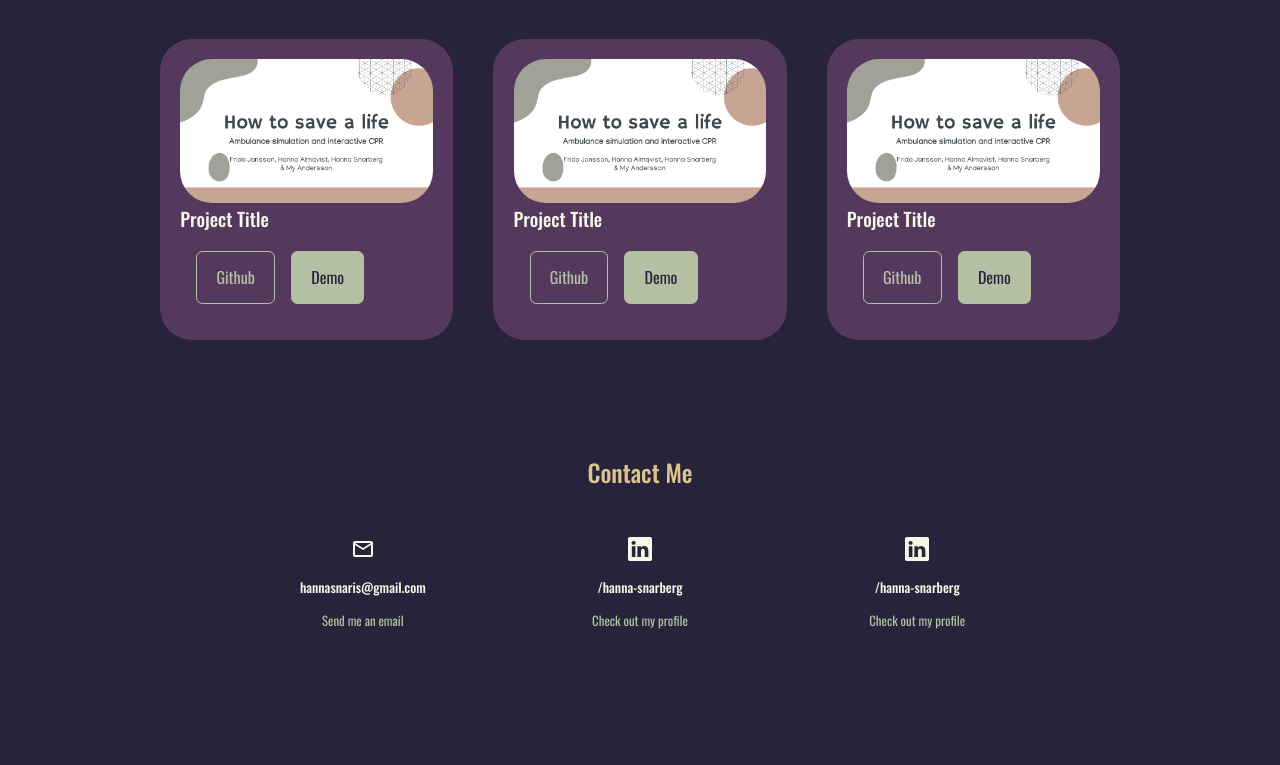
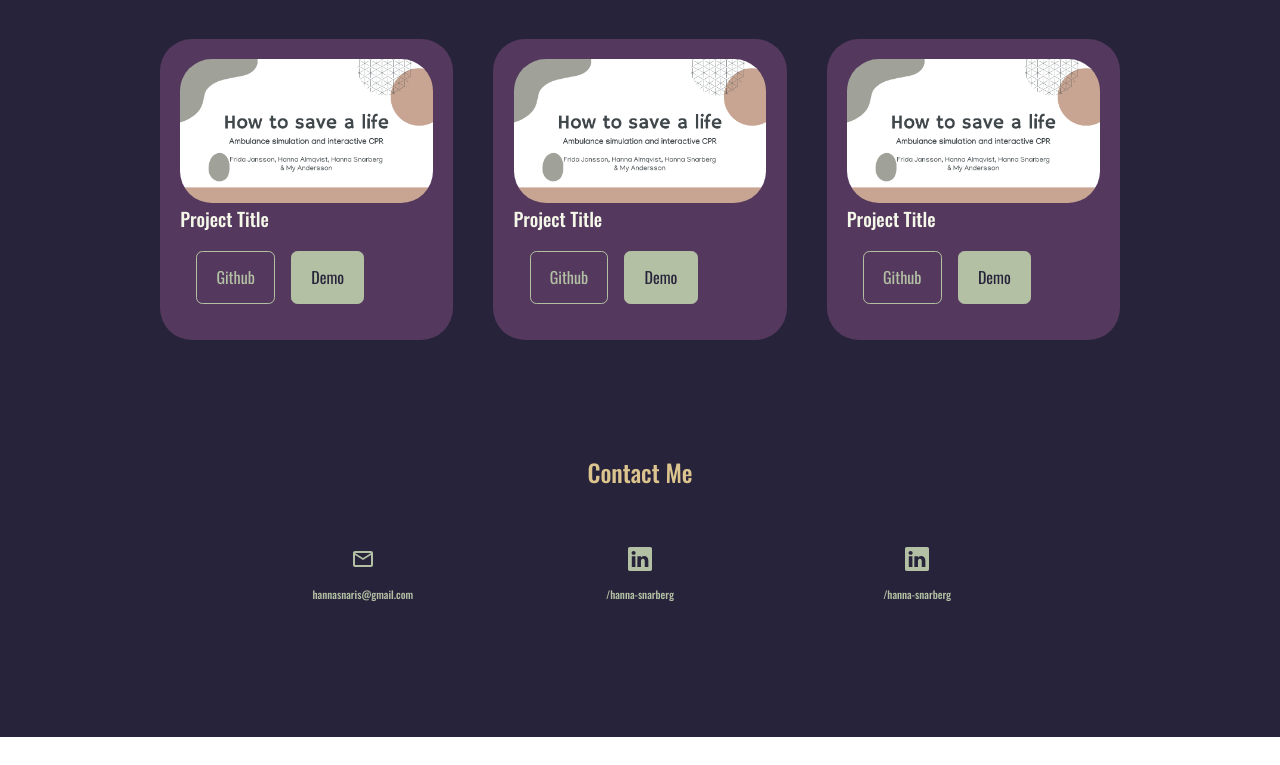
Before and after one commit to hannasnarberg/Portfolio-Website, a React (Create React App) app: page / in a window 1280 px wide. Shown: the part 2204-2969 px from the top of the page. After the commit the page ends 2941 px from the top, so only its background shows below. Built offline with nearby package versions, Linux system fonts and the light colour scheme.

Commit message:
Added gradient to background

```diff
--- a/src/components/contact/Contact.jsx
+++ b/src/components/contact/Contact.jsx
@@ -13,19 +13,16 @@ function Contact() {
                icon={<MdOutlineEmail className="contact__option-icon" />}
                me={'hannasnaris@gmail.com'}
                reference={'mailto:hannasnaris@gmail.com'}
-               prompt={'Send me an email'}
             />
             <ContactOption
                icon={<BsLinkedin className="contact__option-icon" />}
                me={'/hanna-snarberg'}
                reference={'https://www.linkedin.com/in/hanna-snarberg/'}
-               prompt={'Check out my profile'}
             />
             <ContactOption
                icon={<BsLinkedin className="contact__option-icon" />}
                me={'/hanna-snarberg'}
                reference={'https://www.linkedin.com/in/hanna-snarberg/'}
-               prompt={'Check out my profile'}
             />
          </div>
       </section>
--- a/src/components/contact/ContactOption.jsx
+++ b/src/components/contact/ContactOption.jsx
@@ -1,13 +1,12 @@
 import React from 'react';
 import './contact.css';
 
-function ContactOption({ icon, me, reference, prompt }) {
+function ContactOption({ icon, me, reference }) {
    return (
       <article className="contact__option">
-         {icon}
-         <h5>{me}</h5>
          <a href={reference} target="_blank" rel="noreferrer">
-            {prompt}
+            {icon}
+            <h5 className="contact_option-text">{me}</h5>
          </a>
       </article>
    );
--- a/src/components/contact/contact.css
+++ b/src/components/contact/contact.css
@@ -13,16 +13,11 @@
 }
 
 .contact__option {
+   background: transparent;
    padding: 1.2rem;
    border-radius: 1.2rem;
    text-align: center;
-   border: 1px solid transparent;
    transition: var(--transition);
-}
-
-.contact__option:hover {
-   background: transparent;
-   border-color: var(--color-primary-variant);
 }
 
 .contact__option-icon {
@@ -40,7 +35,7 @@
 
 @media screen and (max-width: 1024px) {
    .container.contact__container {
-      grid-template-columns: 1fr;
+      width: var(--container-width-md);
       gap: 2rem;
    }
 }
@@ -51,5 +46,6 @@
    .container.contact__container {
       width: var(--container-width-sm);
       gap: 2rem;
+      grid-template-columns: 1fr;
    }
 }
--- a/src/components/header/header.css
+++ b/src/components/header/header.css
@@ -21,6 +21,7 @@ header {
    .header__container > h1 {
       color: transparent;
       -webkit-background-clip: text;
+      background-clip: text;
    }
 }
 
@@ -48,6 +49,7 @@ header {
    padding-top: 1.5rem;
    color: var(--color-light);
 }
+
 /* =============== MEDIA QUERIES, MEDIUM DEVICES) ===============*/
 
 @media screen and (max-width: 1024px) {
--- a/src/index.css
+++ b/src/index.css
@@ -33,7 +33,11 @@ html {
 
 body {
    font-family: 'Oswald', sans-serif;
-   background: var(--color-bg);
+   background-image: linear-gradient(
+      170deg,
+      var(--color-bg-variant) 0%,
+      var(--color-bg) 60%
+   );
    color: var(--color-ivory);
    line-height: 1.7;
 }
@@ -110,6 +114,60 @@ p {
    font-weight: 200;
 }
 
+header,
+nav {
+   animation: fadeIn 3s;
+   -webkit-animation: fadeIn 3s;
+   -moz-animation: fadeIn 3s;
+   -o-animation: fadeIn 3s;
+   -ms-animation: fadeIn 3s;
+}
+
+@keyframes fadeIn {
+   0% {
+      opacity: 0;
+   }
+   100% {
+      opacity: 1;
+   }
+}
+
+@-moz-keyframes fadeIn {
+   0% {
+      opacity: 0;
+   }
+   100% {
+      opacity: 1;
+   }
+}
+
+@-webkit-keyframes fadeIn {
+   0% {
+      opacity: 0;
+   }
+   100% {
+      opacity: 1;
+   }
+}
+
+@-o-keyframes fadeIn {
+   0% {
+      opacity: 0;
+   }
+   100% {
+      opacity: 1;
+   }
+}
+
+@-ms-keyframes fadeIn {
+   0% {
+      opacity: 0;
+   }
+   100% {
+      opacity: 1;
+   }
+}
+
 /* =============== MEDIA QUERIES, MEDIUM DEVICES) ===============*/
 
 @media screen and (max-width: 1024px) {
```
